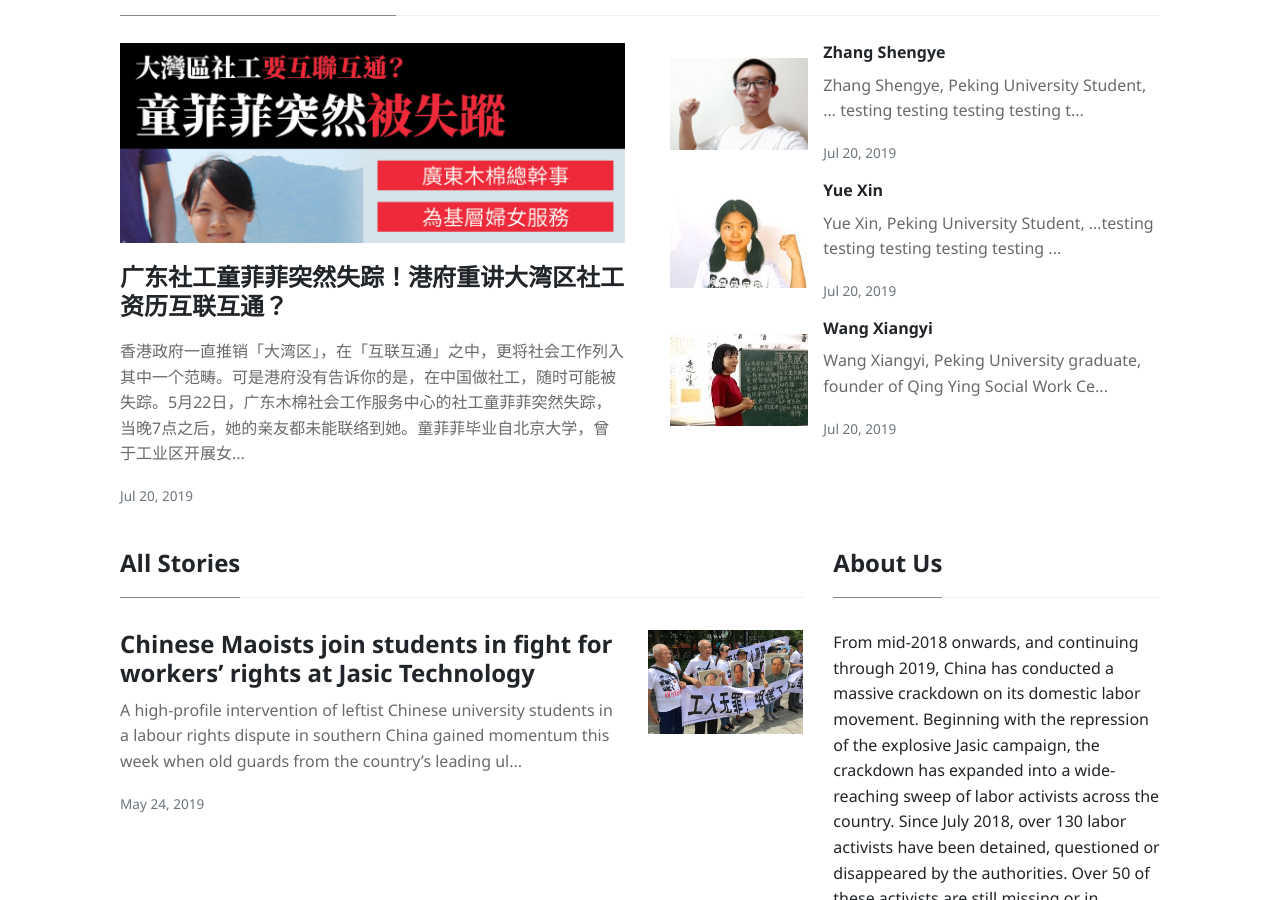
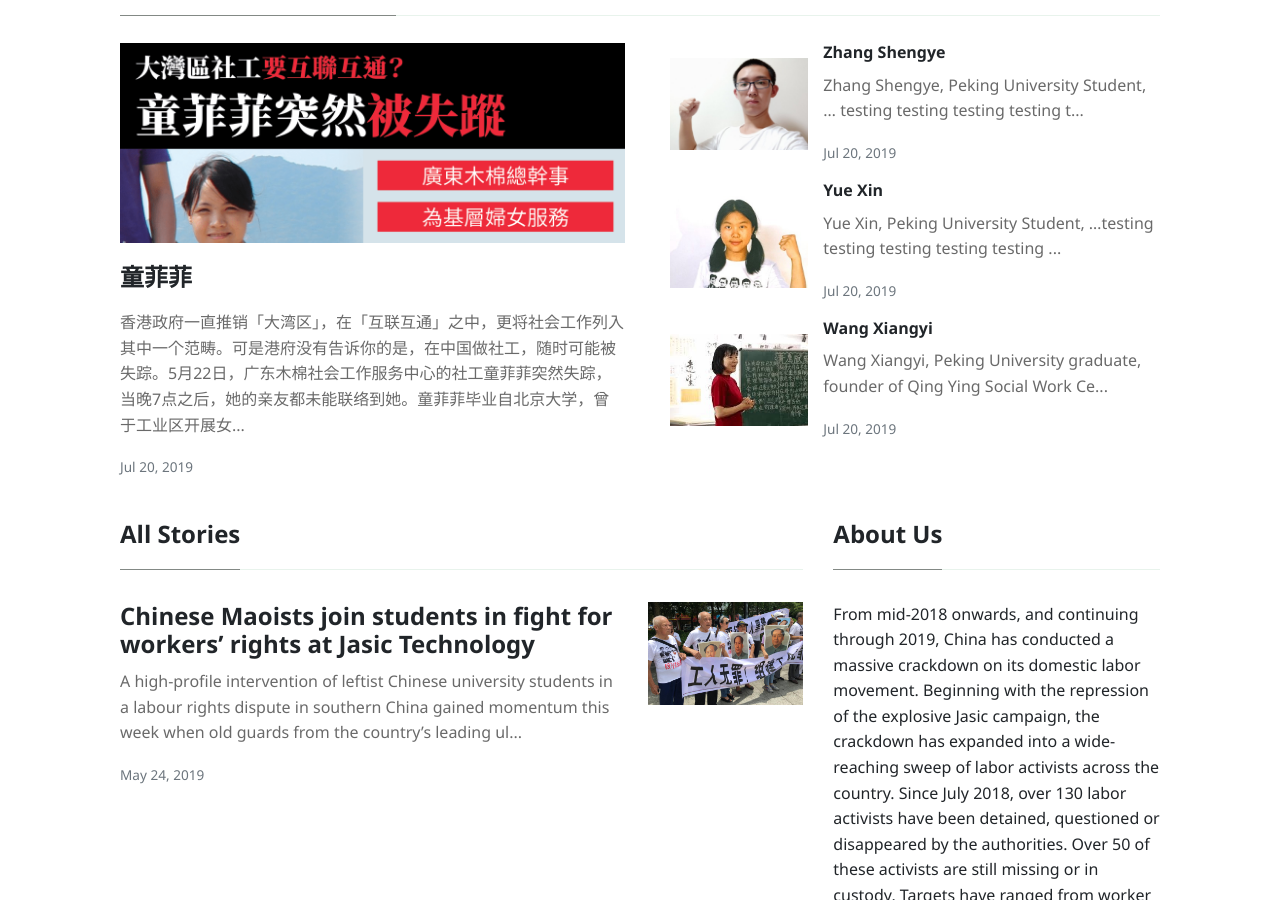
Before and after one commit to laoquan18/laoquan18.github.io, a Jekyll site: the page built from index.html, in a window 1280 px wide and 900 px high, scrolled down 586 px. Built offline with Jekyll 4.4.1, drawn with Linux system fonts in a browser that asks for light colours; nearby versions of some CDN libraries.

Commit message:
Update 2019-07-20-Tong-Feifei_zh.md

```diff
--- a/zh/_posts/2019-07-20-Tong-Feifei_zh.md
+++ b/zh/_posts/2019-07-20-Tong-Feifei_zh.md
@@ -1,6 +1,6 @@
 ---
 layout: post
-title: "广东社工童菲菲突然失踪！港府重讲大湾区社工资历互联互通？"
+title: "童菲菲"
 date: 2019-07-20
 tags: activists
 image: images/tongfeifei.png
```
Also changed, not shown: other parts of zh/_posts/2019-07-20-Tong-Feifei_zh.md (+9 -0 lines).
